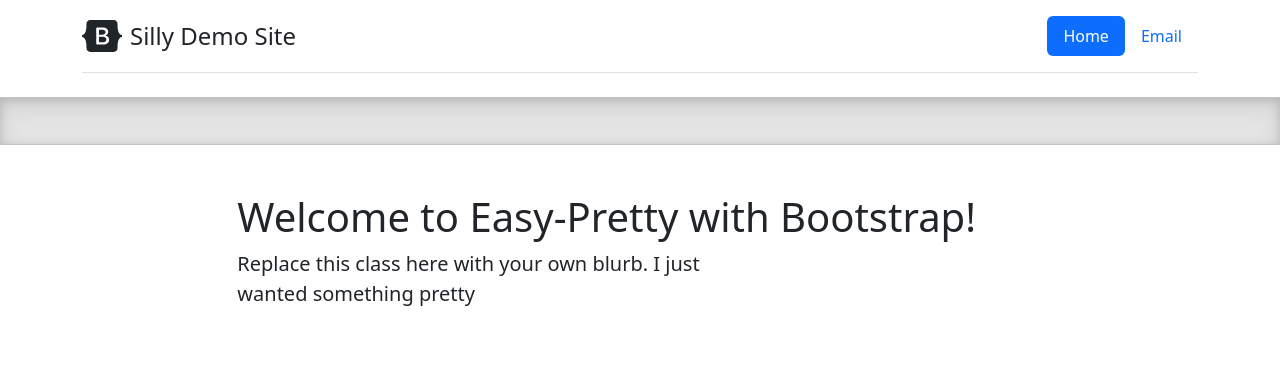
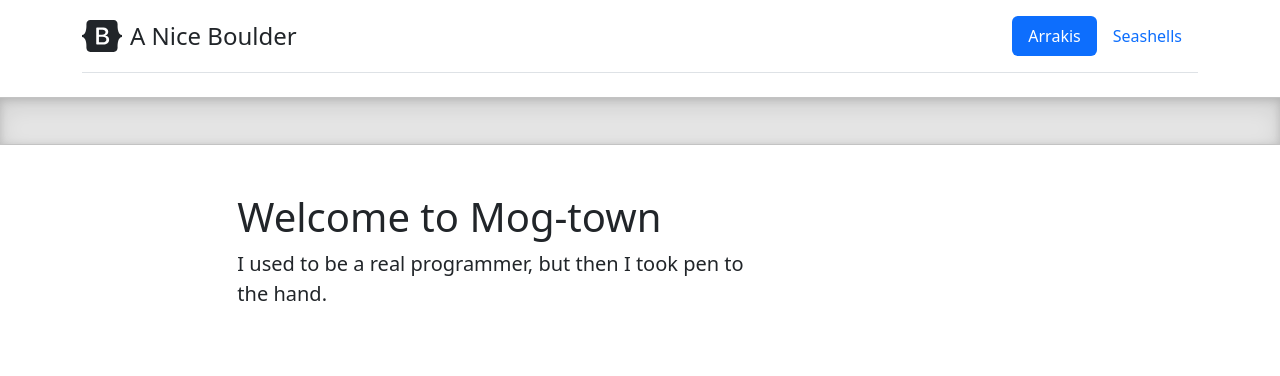
Before and after one commit to WSU-kduncan/3120-cicd-rabiddoughnuts, a plain HTML site: page Website/index.html in a window 1280 px wide. Drawn offline with Linux system fonts and the light colour scheme.

Commit message:
Fix file structure

```diff
--- a/index.html
+++ b/Website/index.html
@@ -106,20 +106,20 @@
     <header class="d-flex flex-wrap justify-content-center py-3 mb-4 border-bottom">
       <a href="/" class="d-flex align-items-center mb-3 mb-md-0 me-md-auto text-dark text-decoration-none">
         <svg class="bi me-2" width="40" height="32"><use xlink:href="#bootstrap"/></svg>
-        <span class="fs-4">Silly Demo Site</span>
+        <span class="fs-4">A Nice Boulder</span>
       </a>
 
       <ul class="nav nav-pills">
-        <li class="nav-item"><a href="#" class="nav-link active" aria-current="page">Home</a></li>
-        <li class="nav-item"><a href="email.html" class="nav-link">Email</a></li>
+        <li class="nav-item"><a href="#" class="nav-link active" aria-current="page">Arrakis</a></li>
+        <li class="nav-item"><a href="email.html" class="nav-link">Seashells</a></li>
       </ul>
     </header>
   </div>
 
   <div class="b-example-divider"></div>
   <div class="col-lg-8 mx-auto p-4 py-md-5">
-  <h1>Welcome to Easy-Pretty with Bootstrap!</h1>
-    <p class="fs-5 col-md-8">Replace this class here with your own blurb.  I just wanted something pretty</p>
+  <h1>Welcome to Mog-town</h1>
+    <p class="fs-5 col-md-8">I used to be a real programmer, but then I took pen to the hand.</p>
 
    </div>
     <script src="../assets/dist/js/bootstrap.bundle.min.js"></script>
```
Also changed, not shown: Website/assets/brand/bootstrap-logo-white.svg (renamed from assets/brand/bootstrap-logo-white.svg), Website/assets/brand/bootstrap-logo.svg (renamed from assets/brand/bootstrap-logo.svg), Website/assets/dist/css/bootstrap.min.css (renamed from assets/dist/css/bootstrap.min.css), Website/assets/dist/css/bootstrap.rtl.min.css (renamed from assets/dist/css/bootstrap.rtl.min.css), Website/assets/dist/js/bootstrap.bundle.min.js (renamed from assets/dist/js/bootstrap.bundle.min.js), Website/email.html (renamed from email.html), Website/headers.css (renamed from headers.css), 9 other files.
